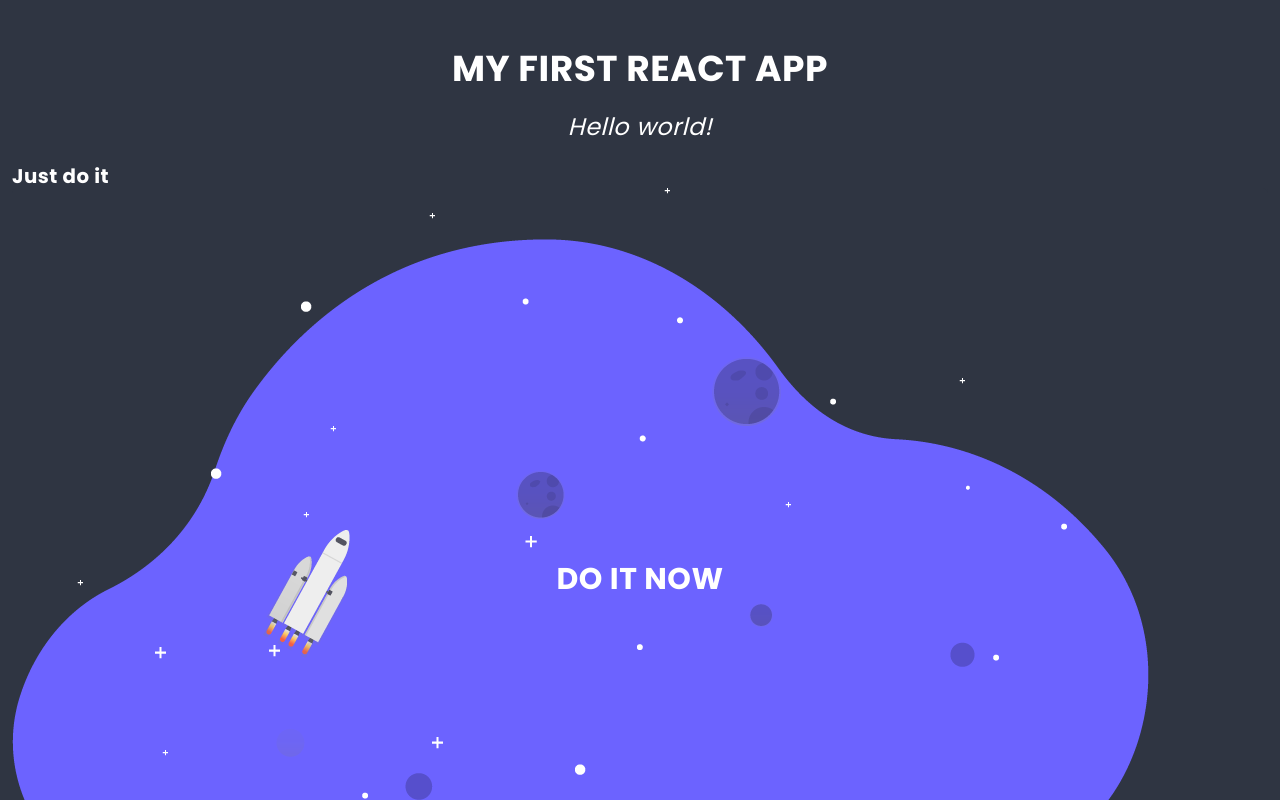
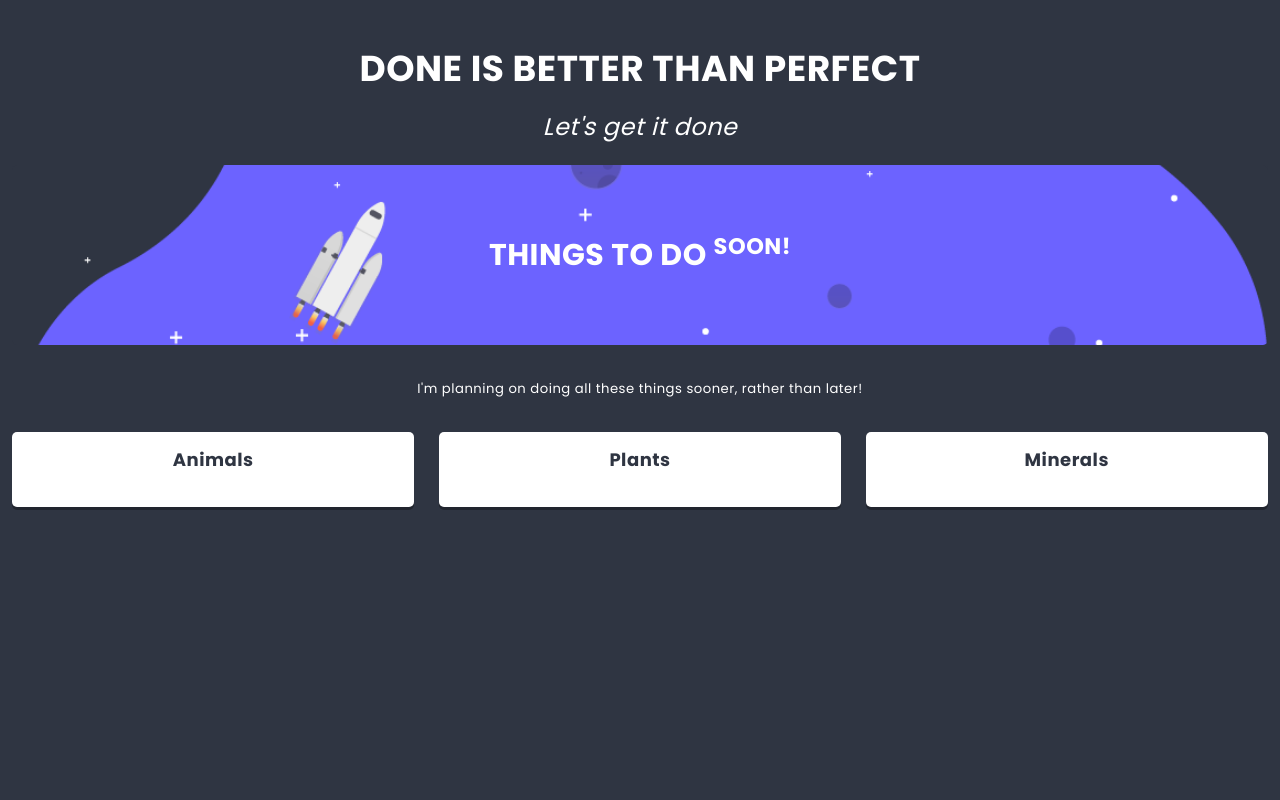
Before and after one commit to Ewa-Ka-Ce/react-start, a React app: page / in a window 1280 px wide. Shown: the top 800 px of the page. Built offline with nearby package versions, Linux system fonts and the light colour scheme.

Commit message:
add props and Column component

```diff
--- a/src/components/App/App.js
+++ b/src/components/App/App.js
@@ -6,9 +6,13 @@ class App extends React.Component {
   render() {
     return (
         <main className ={styles.component}>
-          <h1 className={styles.title}>My first React app</h1>
-          <h2 className={styles.subtitle}>Hello world!</h2>
-          <List />
+          <h1 className={styles.title}>Done is better than perfect</h1>
+          <h2 className={styles.subtitle}>Let's get it done</h2>
+          <List title={['Things to do ', <sup>soon!</sup>]}
+          imageSource='images/space.png'
+          children={<p>I'm planning on doing all these things sooner, rather than later!</p>}
+          >
+          </List>
         </main>
     )
   }
--- /dev/null
+++ b/src/components/Column/Column.js
@@ -0,0 +1,20 @@
+import React from 'react';
+import styles from './Column.scss';
+import PropTypes from 'prop-types';
+
+class Column extends React.Component {
+  static propTypes = {
+    columnTitle: PropTypes.string,
+  }
+  render(){
+    return (
+      <section className={styles.component}>
+        <h3 className={styles.title}>
+          {this.props.columnTitle}
+        </h3>
+      </section>
+    )
+  }
+}
+
+export default Column;
--- a/src/components/Hero/Hero.js
+++ b/src/components/Hero/Hero.js
@@ -1,13 +1,16 @@
 import React from 'react';
 import styles from './Hero.scss';
+import PropTypes from 'prop-types';
 
 
-const Hero = () => (
+const Hero = props => (
         <header className ={styles.component}>
-          <h2 className={styles.title}>Do it now</h2>
-          <img classNames={styles.images} src="images/space.png"/>
+           <h2 className={styles.title}>{props.titleText}</h2>
+           <img className={styles.image} src={props.imgSrc}/>
         </header>
     );
-
+    Hero.propTypes = {
+      titleText: PropTypes.node,
+    };
 
 export default Hero;
--- a/src/components/List/List.js
+++ b/src/components/List/List.js
@@ -1,14 +1,30 @@
 import React from 'react';
 import styles from './List.scss';
 import Hero from '../Hero/Hero';
+import Column from '../Column/Column.js';
+import PropTypes from 'prop-types';
 
 class List extends React.Component {
+  static propTypes = {
+    title: PropTypes.node,
+    children: PropTypes.node,
+  }
+  static defaultProps = {
+    children: <p>I can do all the things!!!</p>,
+  }
   render() {
     return (
 
         <section className ={styles.component}>
-        <h2 className={styles.subtitle}>Just do it</h2>
-        <Hero/>
+          <Hero titleText={this.props.title} imgSrc={this.props.imageSource}/>
+          <div className={styles.description}>
+            {this.props.children}
+          </div>
+          <div className={styles.columns}>
+            <Column columnTitle='Animals'/>
+            <Column columnTitle='Plants'/>
+            <Column columnTitle='Minerals'/>
+          </div>
         </section>
 
     )
```
